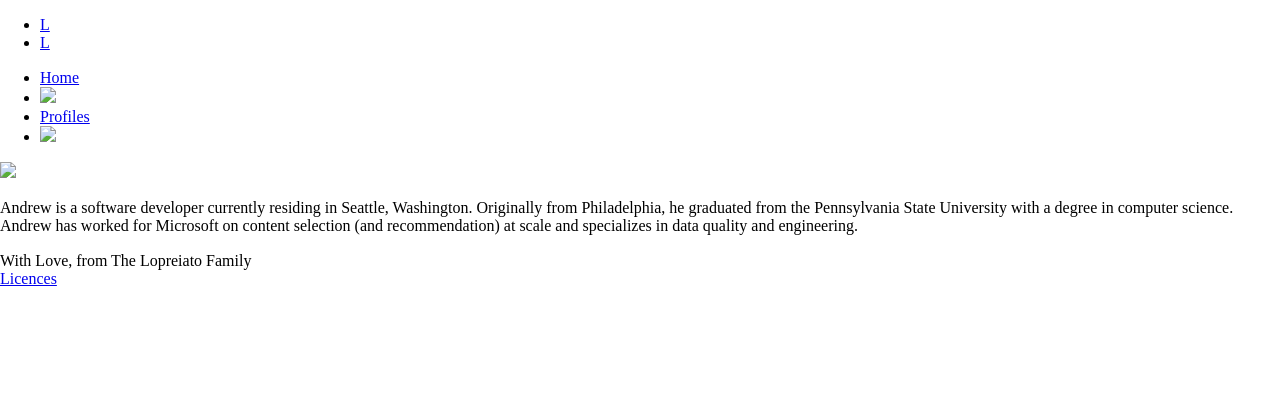
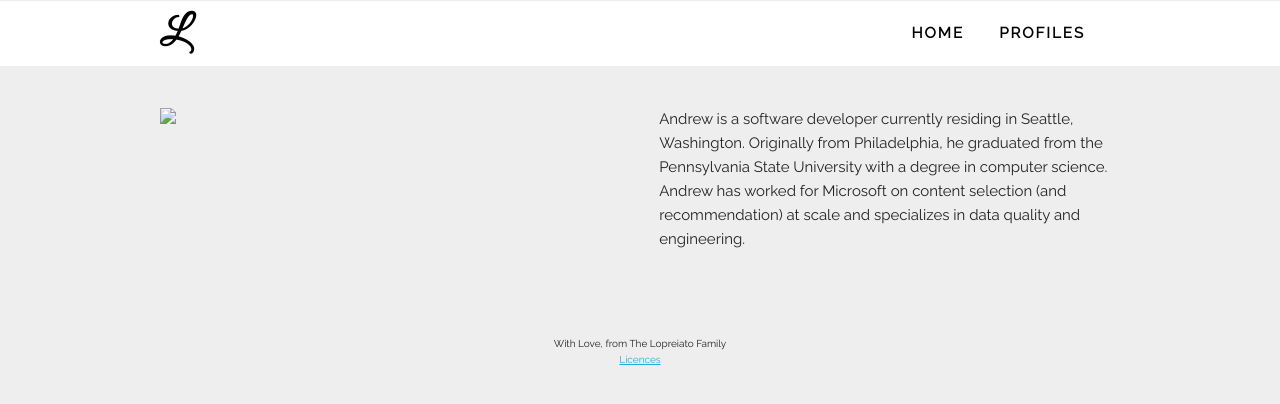
Before and after one commit to dLopreiato/lopreiato.family, a Jekyll site: the page built from _profiles/andrew.md, in a window 1280 px wide. Shown: the top 404 px of the page. Built offline with Jekyll 4.4.1, drawn with Linux system fonts in a browser that asks for light colours; nearby versions of some CDN libraries; library files that are not in the unit come from our copies.

Commit message:
Test relative url encoder

```diff
--- a/_config.yml
+++ b/_config.yml
@@ -2,16 +2,10 @@
 title: Lopreiato.Family
 timezone: America/New_York
 collections:
-  posts:
-    title: Posts
-    output: true
   profiles:
     title: Profiles
     output: true
     permalink: "/:path/"
-  uploads:
-    title: Uploads
-    output: true
 defaults:
 - scope:
     path: ''
--- a/_includes/styles.html
+++ b/_includes/styles.html
@@ -8,10 +8,10 @@
 
 <!-- CSS
 –––––––––––––––––––––––––––––––––––––––––––––––––– -->
-<link rel="stylesheet" href="css/normalize.css">
-<link rel="stylesheet" href="css/skeleton.css">
-<link rel="stylesheet" href="css/custom.css">
+<link rel="stylesheet" href="{{ "css/normalize.css" | relative_url }}">
+<link rel="stylesheet" href="{{ "css/skeleton.css" | relative_url }}">
+<link rel="stylesheet" href="{{ "css/custom.css" | relative_url }}">
 
 <!-- Favicon
 –––––––––––––––––––––––––––––––––––––––––––––––––– -->
-<link rel="icon" type="image/png" href="images/favicon.png">
+<link rel="icon" type="image/png" href="{{ "images/favicon.png" | relative_url }}">
```
